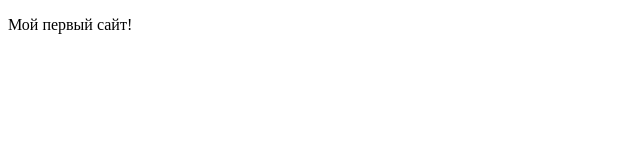
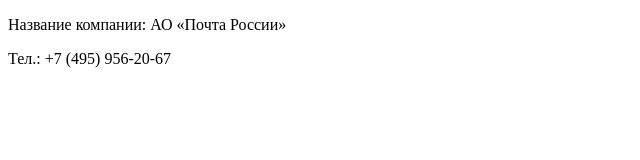
Before and after one commit to Mikolashans/-, a plain HTML site: page index.html in a window 1280 px wide. Shown: the whole page, without its empty margins (0-640 px from the left). Drawn offline with Linux system fonts and the light colour scheme.

Commit message:
Update index.html

```diff
--- a/index.html
+++ b/index.html
@@ -5,6 +5,7 @@
      <title>Мой первый сайт</title>
 </head>
 <body>
-     <p>Мой первый сайт!</p>
+     <p>Название компании: АО «Почта России»</p>
+     <p>Тел.: +7 (495) 956-20-67</p>
 </body>
 </html>
```
